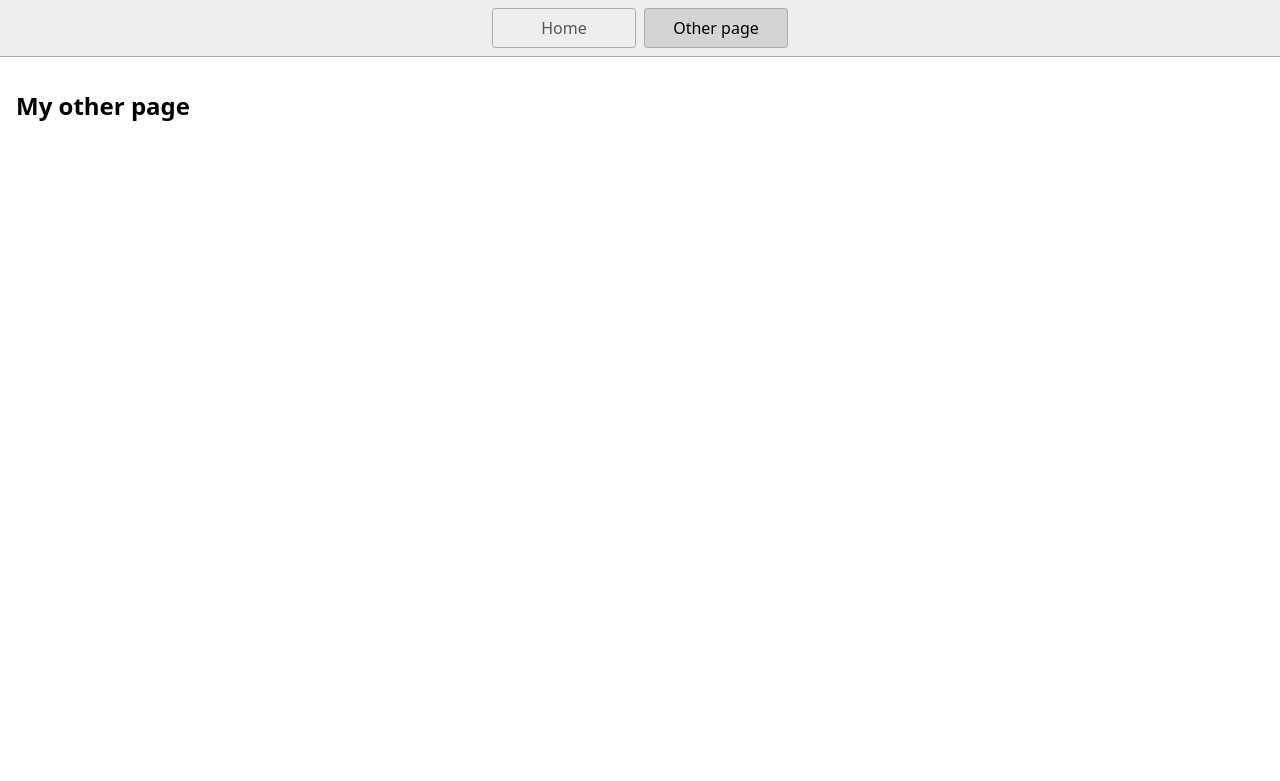
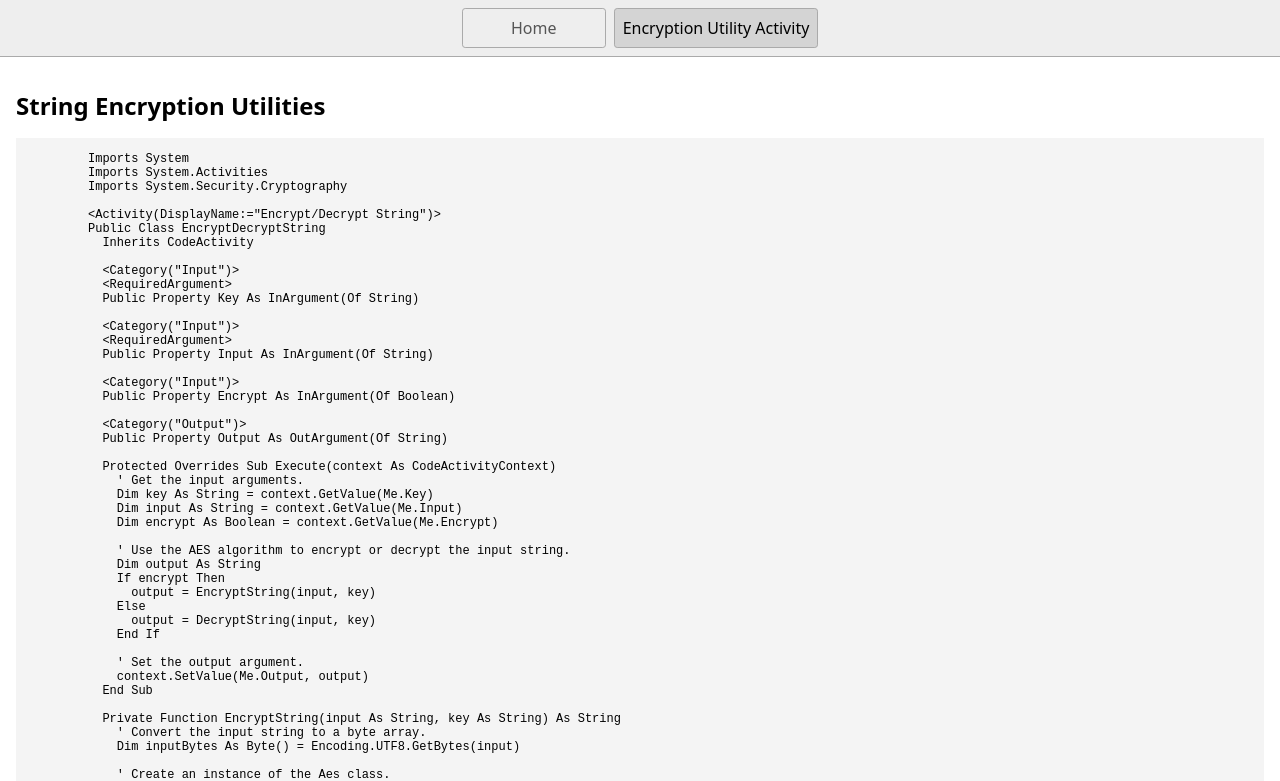
Before and after one commit to chadley-therat/Code-Examples, a plain HTML site: page page2.html in a window 1280 px wide. Shown: the top 781 px of the page. Drawn offline with Linux system fonts and the light colour scheme.

Commit message:
3 files modified

```diff
--- a/page2.html
+++ b/page2.html
@@ -1,7 +1,7 @@
 <!DOCTYPE html>
 <html lang="en">
   <head>
-    <title>Other page</title>
+    <title>Encryption Utilities</title>
     <meta charset="UTF-8" />
     <meta name="viewport" content="width=device-width" />
     <link rel="stylesheet" href="styles.css" />
@@ -10,12 +10,86 @@
   <body>
     <nav>
       <a href="/">Home</a>
-      <a href="/page2.html" aria-current="page">Other page</a>
+      <a href="/page2.html" aria-current="page">Encryption Utility Activity</a>
     </nav>
     <main>
-      <h1>My other page</h1>
-        <pre>
+      <h1>String Encryption Utilities</h1>
+      <pre>
           <code>
+          Imports System
+          Imports System.Activities
+          Imports System.Security.Cryptography
+
+          &lt;Activity(DisplayName:="Encrypt/Decrypt String")&gt;
+          Public Class EncryptDecryptString
+            Inherits CodeActivity
+
+            &lt;Category("Input")&gt;
+            &lt;RequiredArgument&gt;
+            Public Property Key As InArgument(Of String)
+
+            &lt;Category("Input")&gt;
+            &lt;RequiredArgument&gt;
+            Public Property Input As InArgument(Of String)
+
+            &lt;Category("Input")&gt;
+            Public Property Encrypt As InArgument(Of Boolean)
+
+            &lt;Category("Output")&gt;
+            Public Property Output As OutArgument(Of String)
+
+            Protected Overrides Sub Execute(context As CodeActivityContext)
+              ' Get the input arguments.
+              Dim key As String = context.GetValue(Me.Key)
+              Dim input As String = context.GetValue(Me.Input)
+              Dim encrypt As Boolean = context.GetValue(Me.Encrypt)
+
+              ' Use the AES algorithm to encrypt or decrypt the input string.
+              Dim output As String
+              If encrypt Then
+                output = EncryptString(input, key)
+              Else
+                output = DecryptString(input, key)
+              End If
+
+              ' Set the output argument.
+              context.SetValue(Me.Output, output)
+            End Sub
+
+            Private Function EncryptString(input As String, key As String) As String
+              ' Convert the input string to a byte array.
+              Dim inputBytes As Byte() = Encoding.UTF8.GetBytes(input)
+
+              ' Create an instance of the Aes class.
+              Using aes As Aes = Aes.Create()
+                ' Set the key and IV for the Aes algorithm.
+                aes.Key = Encoding.UTF8.GetBytes(key)
+                aes.IV = New Byte(15) {}
+
+                ' Create a memory stream to hold the encrypted data.
+                Using ms As New MemoryStream()
+                  ' Create a CryptoStream to encrypt the data.
+                  Using cs As New CryptoStream(ms, aes.CreateEncryptor(), CryptoStreamMode.Write)
+                    ' Write the data to the CryptoStream.
+                    cs.Write(inputBytes, 0, inputBytes.Length)
+                    cs.FlushFinalBlock()
+
+                    ' Return the encrypted data as a base64-encoded string.
+                    Return Convert.ToBase64String(ms.ToArray())
+                  End Using
+                End Using
+              End Using
+            End Function
+
+            Private Function DecryptString(input As String, key As String) As String
+              ' Convert the input string from a base64-encoded string to a byte array.
+              Dim inputBytes As Byte() = Convert.FromBase64String(input)
+
+              ' Create an instance of the Aes class.
+              Using aes As Aes = Aes.Create()
+                ' Set the key and IV for the Aes algorithm.
+                aes.Key = Encoding.
+
           </code>
         </pre>
     </main>
--- a/styles.css
+++ b/styles.css
@@ -44,3 +44,10 @@ h1 {
   font-weight: bold;
   font-size: 1.5rem;
 }
+
+
+pre {
+  font-family: 'Courier New', Courier, monospace;
+  font-size: 12px;
+  background-color: #f4f4f4;
+}
```
Also changed, not shown: index.html (+36 -3 lines).
